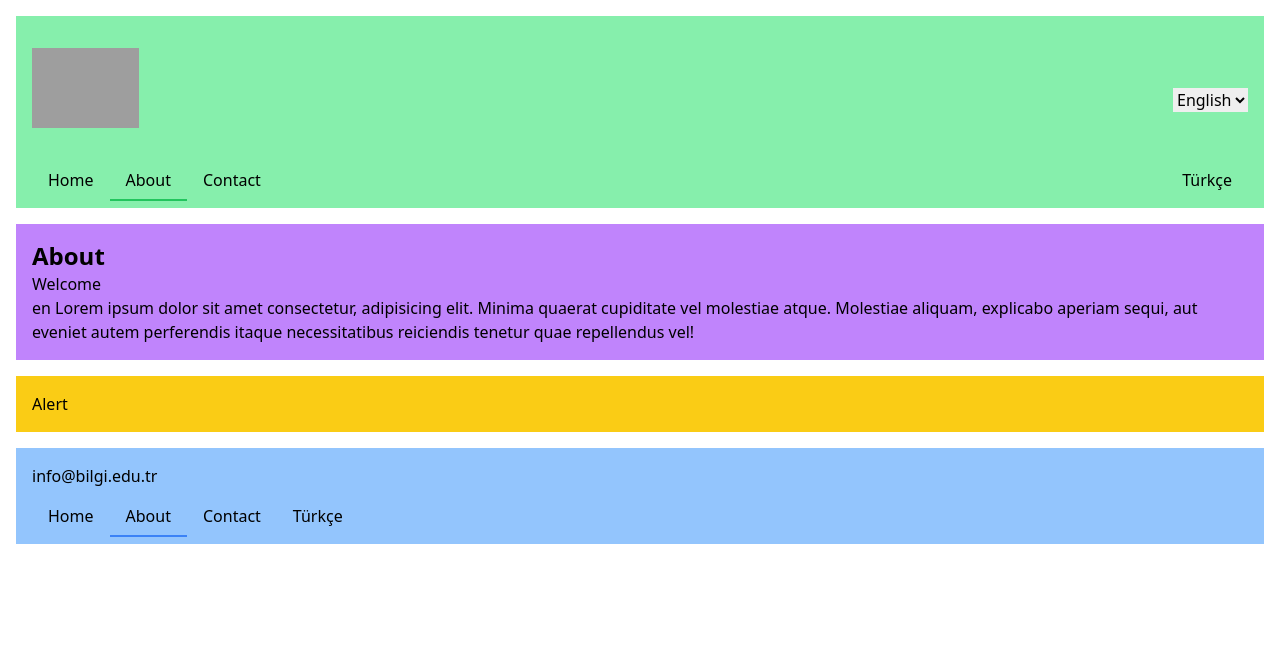
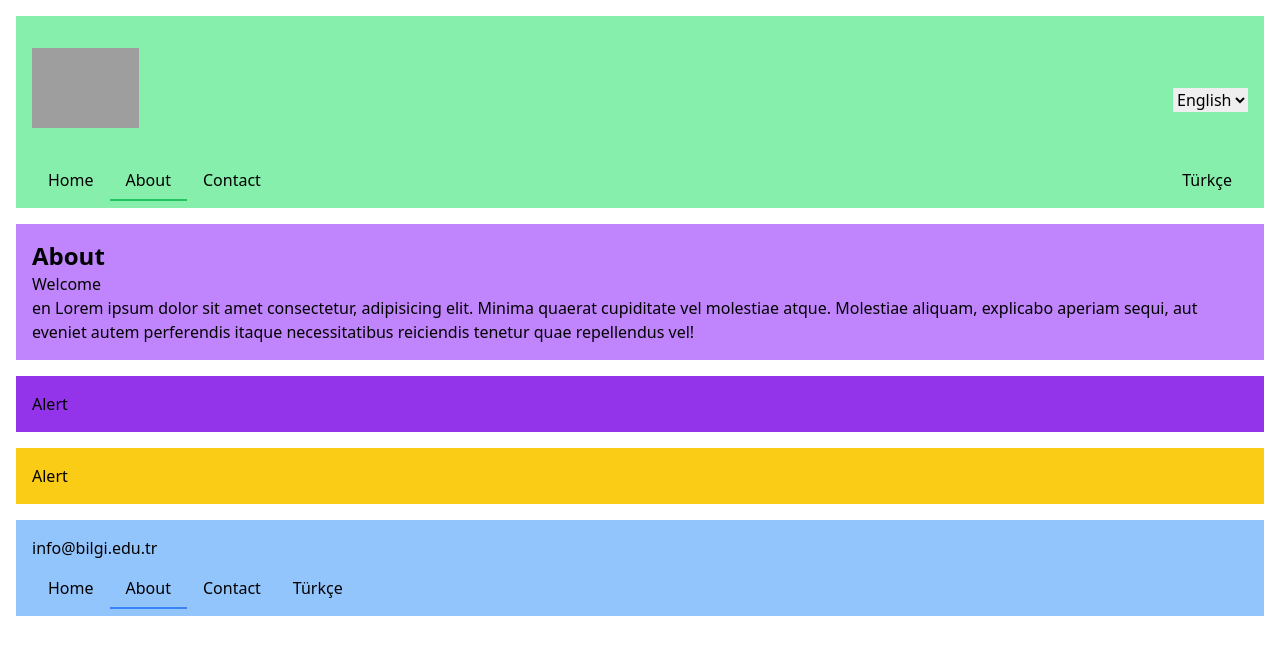
Before and after one commit to tarikkavaz/nx3tw3, a Nuxt app: page /about in a window 1280 px wide. Shown: the top 654 px of the page. Built offline with nearby package versions, Linux system fonts and the light colour scheme; grey boxes are pictures that could not be loaded.

Commit message:
Refactor components to use dynamic classes and remove unused imports

```diff
--- a/components/Alert.vue
+++ b/components/Alert.vue
@@ -1,5 +1,16 @@
 <template>
-  <div class="p-4 mb-4 bg-yellow-400">
+  <div :class="computedClass">
     <slot />
   </div>
 </template>
+
+<script setup>
+const props = defineProps({
+  class: String
+});
+
+const computedClass = computed(() => {
+  let additionalClass = props.class || 'bg-yellow-400';
+  return ['p-4 mb-4', additionalClass];
+});
+</script>
--- a/components/Footer.vue
+++ b/components/Footer.vue
@@ -9,7 +9,6 @@
 </template>
 
 <script setup lang="ts">
-  import { useRuntimeConfig } from 'nuxt/app';
   const config = useRuntimeConfig();
   const email = config.public.email;
 </script>
--- a/layouts/default.vue
+++ b/layouts/default.vue
@@ -9,7 +9,6 @@
   </div>
 </template>
 <script setup lang="ts">
-  import { useI18n } from 'vue-i18n';
   const { t } = useI18n();
   useHead({
     titleTemplate: (titleChunk) => `${titleChunk} - ${t('siteName')}`
--- a/pages/about.vue
+++ b/pages/about.vue
@@ -9,6 +9,14 @@
       <p>tr Lorem ipsum dolor sit amet consectetur, adipisicing elit. Minima quaerat cupiditate vel molestiae atque. Molestiae aliquam, explicabo aperiam sequi, aut eveniet autem perferendis itaque necessitatibus reiciendis tenetur quae repellendus vel!</p>
     </div>
   </div>
+  <Alert class="bg-purple-600">
+    <div v-if="locale === 'en'">
+      <p>Alert</p>
+    </div>
+    <div v-if="locale === 'tr'">
+      <p>Uyarı</p>
+    </div>
+  </Alert>
   <Alert>
     <div v-if="locale === 'en'">
       <p>Alert</p>
@@ -19,7 +27,6 @@
   </Alert>
 </template>
 <script setup lang="ts">
-  import { useI18n } from 'vue-i18n';
   const { t, locale } = useI18n();
   useSeoMeta({
     title: t('about'),
--- a/pages/contact.vue
+++ b/pages/contact.vue
@@ -11,7 +11,6 @@
   </div>
 </template>
 <script setup lang="ts">
-  import { useI18n } from 'vue-i18n';
   const { t, locale } = useI18n();
   useSeoMeta({
     title: t('contact'),
--- a/pages/index.vue
+++ b/pages/index.vue
@@ -12,7 +12,6 @@
   <BilgiNews />
 </template>
 <script setup lang="ts">
-  import { useI18n } from 'vue-i18n';
   const { t, locale } = useI18n();
   useSeoMeta({
     title: t('home'),
```
